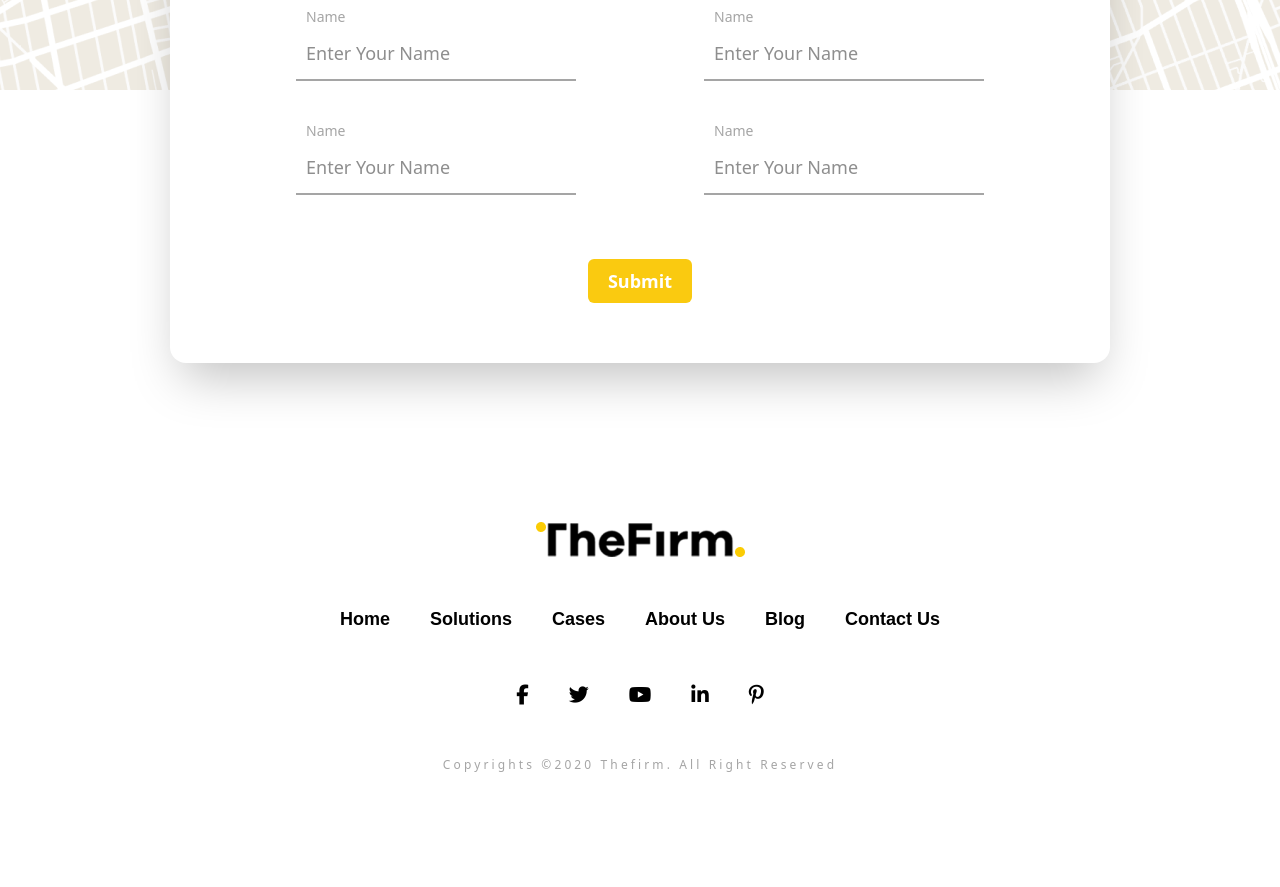
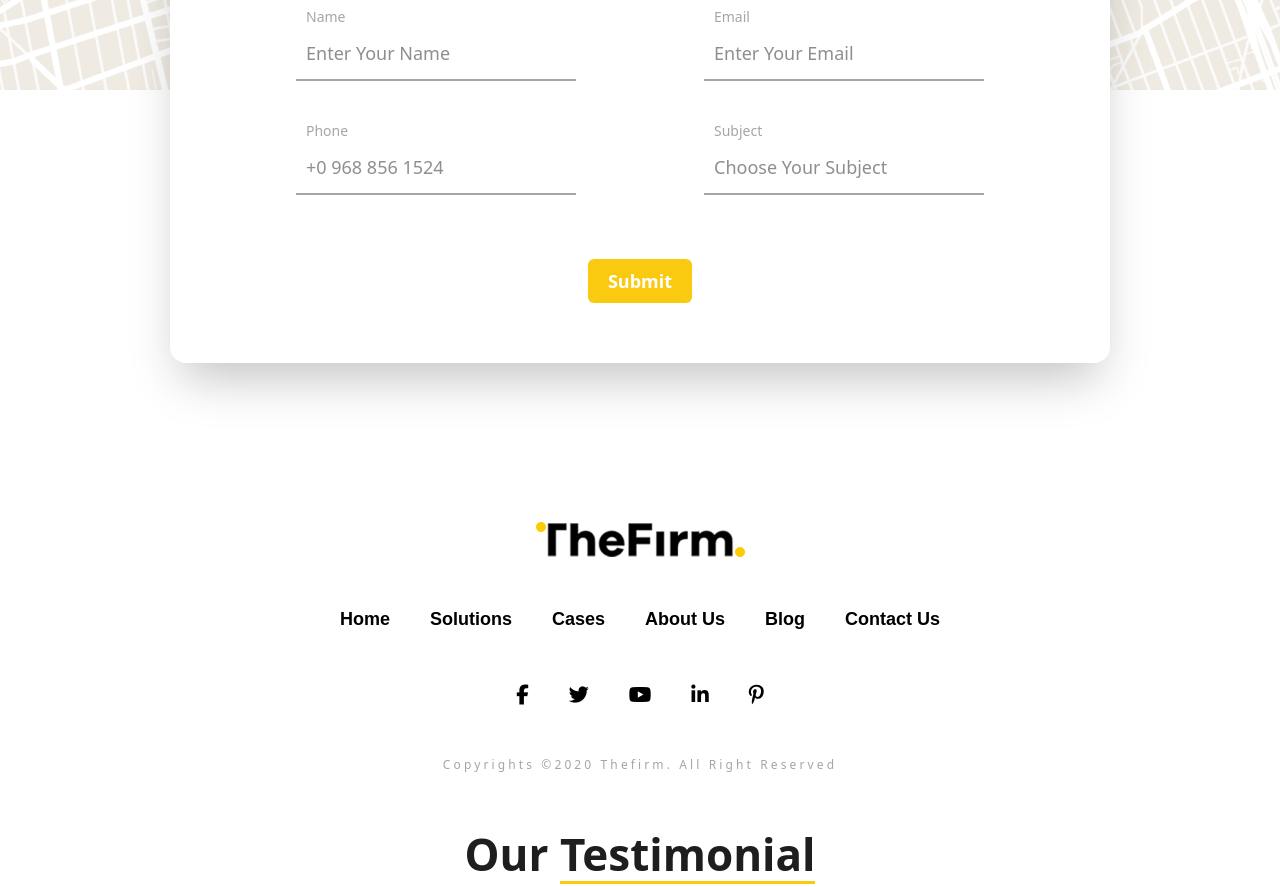
Before and after one commit to NurTheDev/The-Firm, a React (Vite) app: page / in a window 1280 px wide. Shown: the part 6020-6907 px from the top of the page. Before the commit the page ends 6841 px from the top, so only its background shows below. Built offline with nearby package versions, Linux system fonts and the light colour scheme.

Commit message:
added some code

```diff
--- a/src/App.jsx
+++ b/src/App.jsx
@@ -9,7 +9,7 @@ import ChooseUs from "./component/ChooseUs";
 import Research from "./component/Research";
 import GetinTouch from "./component/GetinTouch";
 import Footer from "./component/Footer";
-// import Testimonial from "./component/common/Testimonial";
+import Testimonial from "./component/common/Testimonial";
 const App = () => {
   return (
     <>
@@ -23,7 +23,7 @@ const App = () => {
       <Blogs />
       <GetinTouch />
       <Footer />
-      {/* <Testimonial /> */}
+      <Testimonial />
     </>
   );
 };
--- a/src/component/GetinTouch.jsx
+++ b/src/component/GetinTouch.jsx
@@ -24,25 +24,25 @@ const GetinTouch = () => {
               placeholder="Enter Your Name"
             />
             <Label
-              labelFor="name"
-              Title="Name"
-              inputId="name"
-              inputType="text"
-              placeholder="Enter Your Name"
+              labelFor="email"
+              Title="Email"
+              inputId="email"
+              inputType="email"
+              placeholder="Enter Your Email"
+            />
+            <Label
+              labelFor="number"
+              Title="Phone"
+              inputId="number"
+              inputType="number"
+              placeholder="+0 968 856 1524"
             />
             <Label
               labelFor="name"
-              Title="Name"
+              Title="Subject"
               inputId="name"
               inputType="text"
-              placeholder="Enter Your Name"
-            />
-            <Label
-              labelFor="name"
-              Title="Name"
-              inputId="name"
-              inputType="text"
-              placeholder="Enter Your Name"
+              placeholder="Choose Your Subject"
             />
           </div>
           <div className="mt-16">
--- a/src/component/common/Label.jsx
+++ b/src/component/common/Label.jsx
@@ -10,7 +10,7 @@ const Label = ({ labelFor, Title, inputId, inputType, placeholder }) => {
       </label>
       <input
         id={inputId}
-        className="py-3 px-[10px] text-primaryFont border-b-2 border-b-[#A5A5A5] text-lg w-full"
+        className="py-3 px-[10px] text-primaryFont border-b-2 border-b-[#A5A5A5] text-lg w-full focus:outline-none"
         type={inputType}
         placeholder={placeholder}
       />
--- a/src/component/common/Testimonial.jsx
+++ b/src/component/common/Testimonial.jsx
@@ -1,69 +1,98 @@
+import { useState } from "react";
 import Title from "./Title";
 import testimonialImg from "../../assets/testimonialImg.jpg";
-import "swiper/css";
 import { Swiper, SwiperSlide } from "swiper/react";
-import "swiper/css/pagination";
-import { EffectCoverflow, Navigation } from "swiper/modules";
-
+import { FreeMode, Pagination } from "swiper/modules";
+const testimonialData = [
+  {
+    id: 1,
+    img: testimonialImg,
+    Name: "Nur Islam",
+    role: "MERN Stack Developer",
+    Description:
+      " Lorem ipsum dolor, sit amet consectetur adipisicing elit. Mollitia quod deleniti non dolor totam laborum odio commodi aliquam, quidem repellat necessitatibus odit quasi repudiandae, aut dolorum quae eaque iure sequi!",
+  },
+  {
+    id: 2,
+    img: testimonialImg,
+    Name: "Nur Islam",
+    role: "MERN Stack Developer",
+    Description:
+      " Lorem ipsum dolor, sit amet consectetur adipisicing elit. Mollitia quod deleniti non dolor totam laborum odio commodi aliquam, quidem repellat necessitatibus odit quasi repudiandae, aut dolorum quae eaque iure sequi!",
+  },
+  {
+    id: 0,
+    img: testimonialImg,
+    Name: "Nur Islam",
+    role: "MERN Stack Developer",
+    Description:
+      " Lorem ipsum dolor, sit amet consectetur adipisicing elit. Mollitia quod deleniti non dolor totam laborum odio commodi aliquam, quidem repellat necessitatibus odit quasi repudiandae, aut dolorum quae eaque iure sequi!",
+  },
+  {
+    id: 3,
+    img: testimonialImg,
+    Name: "Nur Islam",
+    role: "MERN Stack Developer",
+    Description:
+      " Lorem ipsum dolor, sit amet consectetur adipisicing elit. Mollitia quod deleniti non dolor totam laborum odio commodi aliquam, quidem repellat necessitatibus odit quasi repudiandae, aut dolorum quae eaque iure sequi!",
+  },
+  {
+    id: 4,
+    img: testimonialImg,
+    Name: "Nur Islam",
+    role: "MERN Stack Developer",
+    Description:
+      " Lorem ipsum dolor, sit amet consectetur adipisicing elit. Mollitia quod deleniti non dolor totam laborum odio commodi aliquam, quidem repellat necessitatibus odit quasi repudiandae, aut dolorum quae eaque iure sequi!",
+  },
+];
 const Testimonial = () => {
-  const testImg = [
-    { id: 1, img: testimonialImg },
-    { id: 2, img: testimonialImg },
-    { id: 3, img: testimonialImg },
-    { id: 4, img: testimonialImg },
-    { id: 5, img: testimonialImg },
-  ];
-
+  // const [activeIndex, setActiveIndex] = useState(0);
+  // const nextBtn = () => {
+  //   setActiveIndex((prevIndex) => (prevIndex + 1) % testimonialData.length);
+  // };
   return (
     <div className="container">
       <div className="text-center">
         <Title firstText={"Our"} secondText={"Testimonial"} />
       </div>
-
-      <Swiper
-        effect={"coverflow"}
-        grabCursor={true}
-        centeredSlides={true}
-        slidesPerView={"auto"}
-        loop={true}
-        coverflowEffect={{
-          rotate: 0,
-          stretch: -50,
-          depth: 100,
-          modifier: 4,
-          slideShadows: false,
-        }}
-        modules={[EffectCoverflow, Navigation]}
-        className="relative py-16"
-        navigation={{
-          nextEl: ".next-button",
-          prevEl: ".prev-button",
-        }}
+      {/* <div className="flex items-center justify-center w-full gap-x-6 mt-12 min-h-[200px]">
+        {testimonialData.map((data) => (
+          <div
+            key={data.id}
+            className={`rounded-full  transition-all duration-200 ${
+              data.id === activeIndex
+                ? "w-40 h-40 border-4 border-primary p-2"
+                : "w-24 h-full opacity-50"
+            } `}
           >
-        {testImg.map((data) => (
-          <SwiperSlide key={data.id} className="!w-[250px]">
-            <div className="relative transition-all duration-300">
-              <div className="w-[250px] h-[250px] rounded-full overflow-hidden border-4 border-white/20 transition-all duration-300">
             <img
-                  className="w-full h-full object-cover"
               src={data.img}
-                  alt="Testimonial"
+              alt={data.Name}
+              className={`rounded-full ${
+                data.id === activeIndex
+                  ? "border-2 border-primary outline-1 outline-primary p-1"
+                  : false
+              }`}
             />
           </div>
+        ))}
       </div>
-          </SwiperSlide>
+      <div>
+        <p>{testimonialData[activeIndex].Description}</p>
+        <h3>{testimonialData[activeIndex].Name}</h3>
+        <p>{testimonialData[activeIndex].role}</p>
+      </div>
+      <div className="flex gap-x-2 ">
+        {testimonialData.map((data) => (
+          <span
+            key={data.id}
+            className={`w-3 h-3 rounded-full ${
+              data.id === activeIndex ? "bg-red-400" : "bg-gray-300"
+            }`}
+          ></span>
         ))}
-
-        {/* Navigation Buttons */}
-        <div className="flex gap-4 justify-center mt-8">
-          <button className="prev-button text-white bg-indigo-400 rounded-md py-2 px-4">
-            Back
-          </button>
-          <button className="next-button text-white bg-indigo-400 rounded-md py-2 px-4">
-            Next
-          </button>
       </div>
-      </Swiper>
+      <button onClick={nextBtn}>next</button> */}
     </div>
   );
 };
```
Lines whose indentation alone changed are shown as unchanged.
